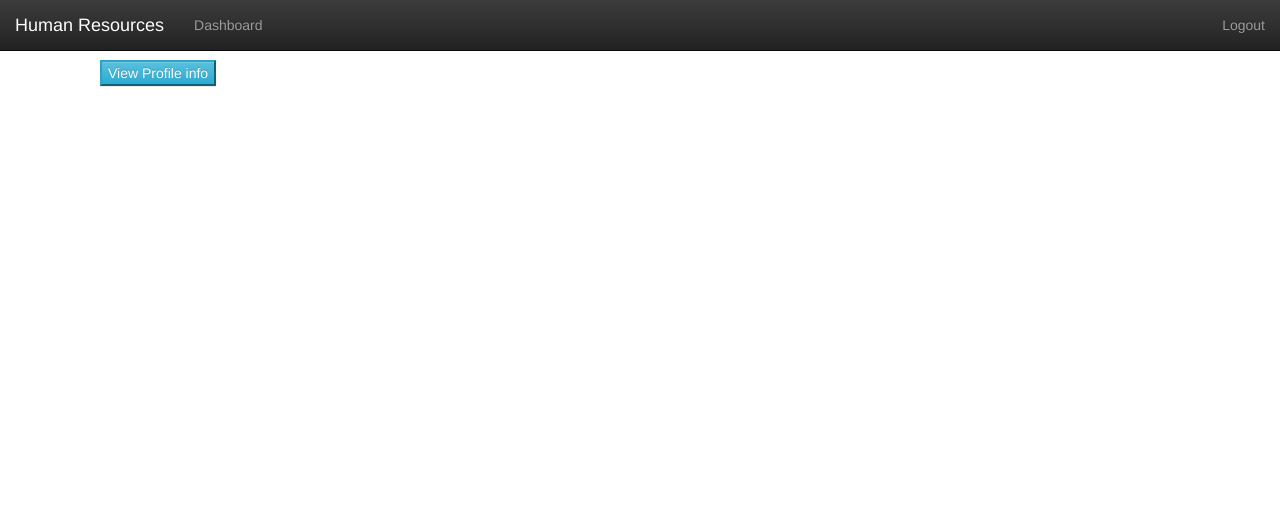
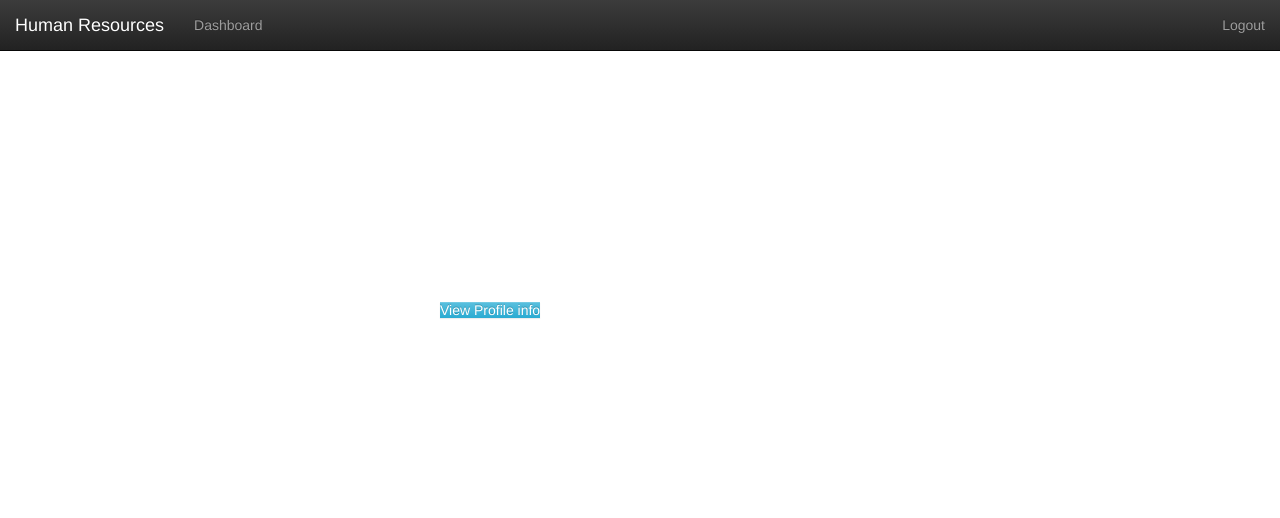
Before and after one commit to sxHelloWorld/SWEN-344-API-Project, a PHP site: page /employeeHome.php in a window 1280 px wide. Shown: the top 518 px of the page. Run offline with PHP 8.4, Linux system fonts and the light colour scheme.

Commit message:
messing around with styling

```diff
--- a/website/html/css/employeeHome.css
+++ b/website/html/css/employeeHome.css
@@ -1,3 +1,8 @@
-.buttonLinks {
-	position: center;
+#buttonLinks {
+    position: absolute;
+    height: 200px;
+   	width: 400px;
+    margin: -100px 0 0 -200px;
+    top: 50%;
+    left: 50%;
 }
--- a/website/html/employeeHome.php
+++ b/website/html/employeeHome.php
@@ -31,7 +31,7 @@
 </nav>
 
 <div id="buttonLinks">
-    <button href="employeeInfo.php" id="view-info" class="btn-info">View Profile info</button>
+    <a href="employeeInfo.php" id="view-info" class="btn-info">View Profile info</a>
 </div>
 
 <footer>
```
